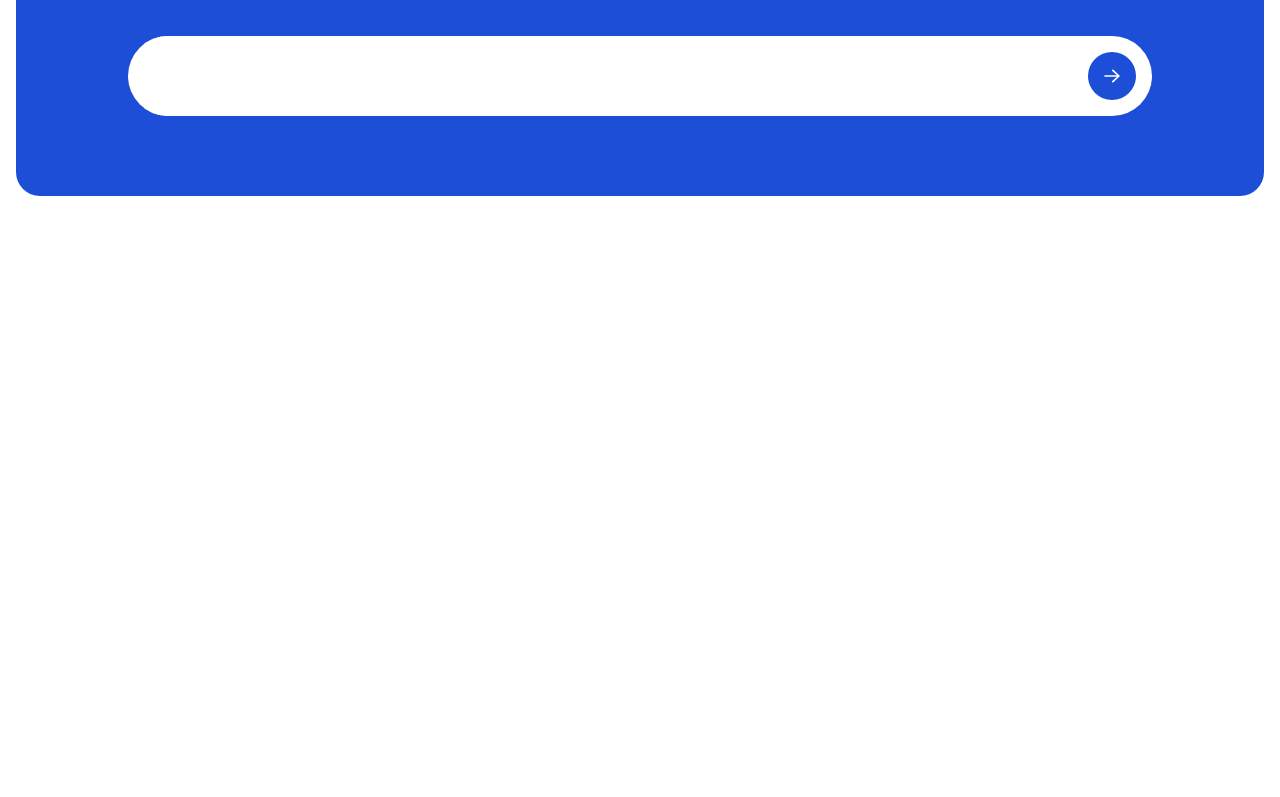
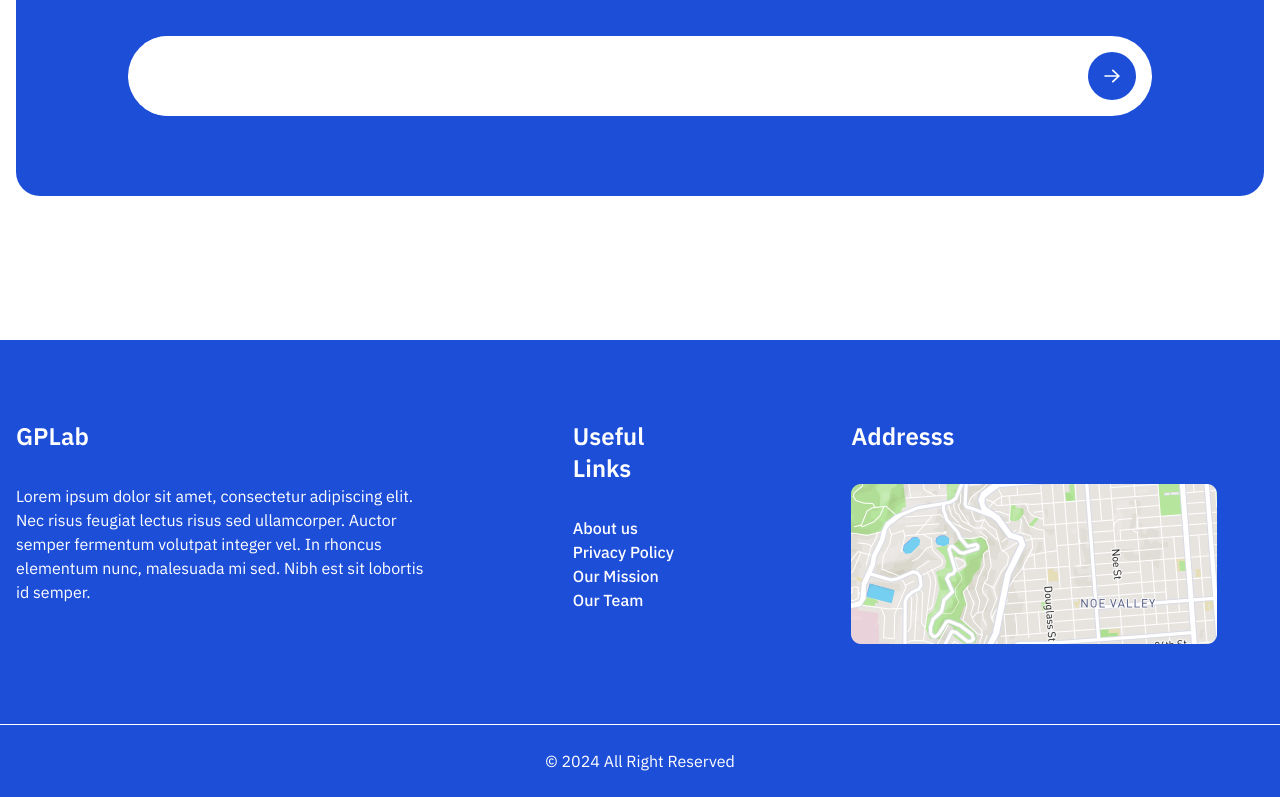
Before and after one commit to brunog2/gplab-front, a Next.js app: page / in a window 1280 px wide. Shown: the part 3478-4275 px from the top of the page. Before the commit the page ends 3818 px from the top, so only its background shows below. Built offline with nearby package versions, Linux system fonts and the light colour scheme.

Commit message:
create footer

```diff
--- a/app/layout.tsx
+++ b/app/layout.tsx
@@ -1,6 +1,7 @@
 import type { Metadata } from 'next';
 import { IBM_Plex_Sans } from 'next/font/google';
 import './globals.css';
+import { Footer } from '@/src/ui/components/footer/footer';
 
 const IBM = IBM_Plex_Sans({
     weight: ['100', '200', '300', '400', '500', '600', '700'],
@@ -19,7 +20,10 @@ export default function RootLayout({
 }>) {
     return (
         <html lang="en">
-            <body className={IBM.className}>{children}</body>
+            <body className={IBM.className}>
+                {children}
+                <Footer />
+            </body>
         </html>
     );
 }
--- /dev/null
+++ b/src/ui/components/footer/footer.tsx
@@ -0,0 +1,54 @@
+import Image from 'next/image';
+import Link from 'next/link';
+
+export const Footer: React.FC = () => {
+    return (
+        <footer className="bg-blue-700 text-white">
+            <div className="container mx-auto px-4 py-20">
+                <div className="grid grid-cols-2 md:grid-cols-3 lg:grid-cols-5 gap-x-36 gap-y-14">
+                    <div className="col-span-2">
+                        <h4 className="font-semibold text-2xl">GPLab</h4>
+                        <p className="mt-8">
+                            Lorem ipsum dolor sit amet, consectetur adipiscing
+                            elit. Nec risus feugiat lectus risus sed
+                            ullamcorper. Auctor semper fermentum volutpat
+                            integer vel. In rhoncus elementum nunc, malesuada mi
+                            sed. Nibh est sit lobortis id semper.
+                        </p>
+                    </div>
+                    <div className="col-span-2 md:col-span-1">
+                        <h4 className="font-semibold text-2xl">Useful Links</h4>
+                        <ul className="mt-8 font-medium">
+                            <li>
+                                <Link href={''}>About us</Link>
+                            </li>
+                            <li>
+                                <Link href={''}>Privacy Policy</Link>
+                            </li>
+                            <li>
+                                <Link href={''}>Our Mission</Link>
+                            </li>
+                            <li>
+                                <Link href={''}>Our Team</Link>
+                            </li>
+                        </ul>
+                    </div>
+                    <div className="col-span-2">
+                        <h4 className="font-semibold text-2xl">Addresss</h4>
+                        <Image
+                            src={'/rectangle-18@2x.png'}
+                            alt="map"
+                            className="mt-8"
+                            width={366}
+                            height={160}
+                        />
+                    </div>
+                </div>
+            </div>
+            <hr className="border-white container mx-auto px-4" />
+            <span className="block py-6 text-center">
+                © 2024 All Right Reserved
+            </span>
+        </footer>
+    );
+};
```
